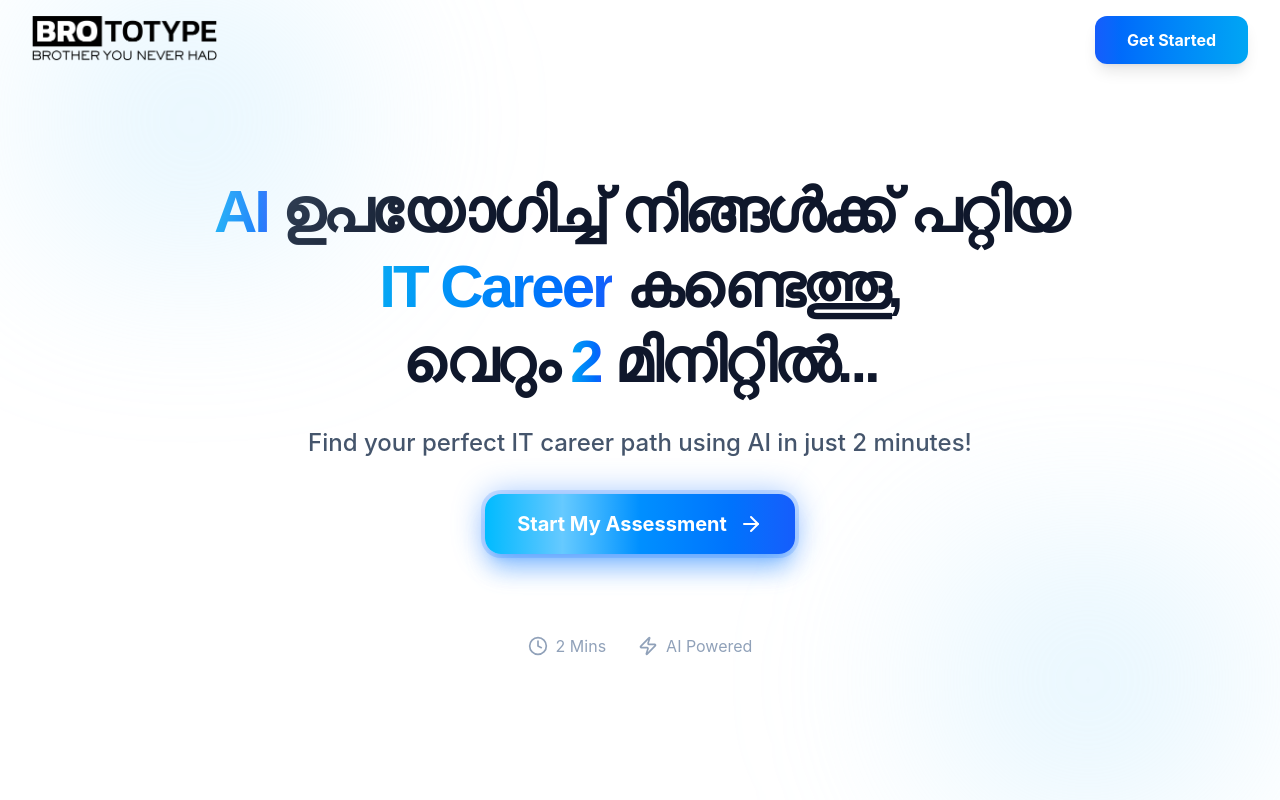
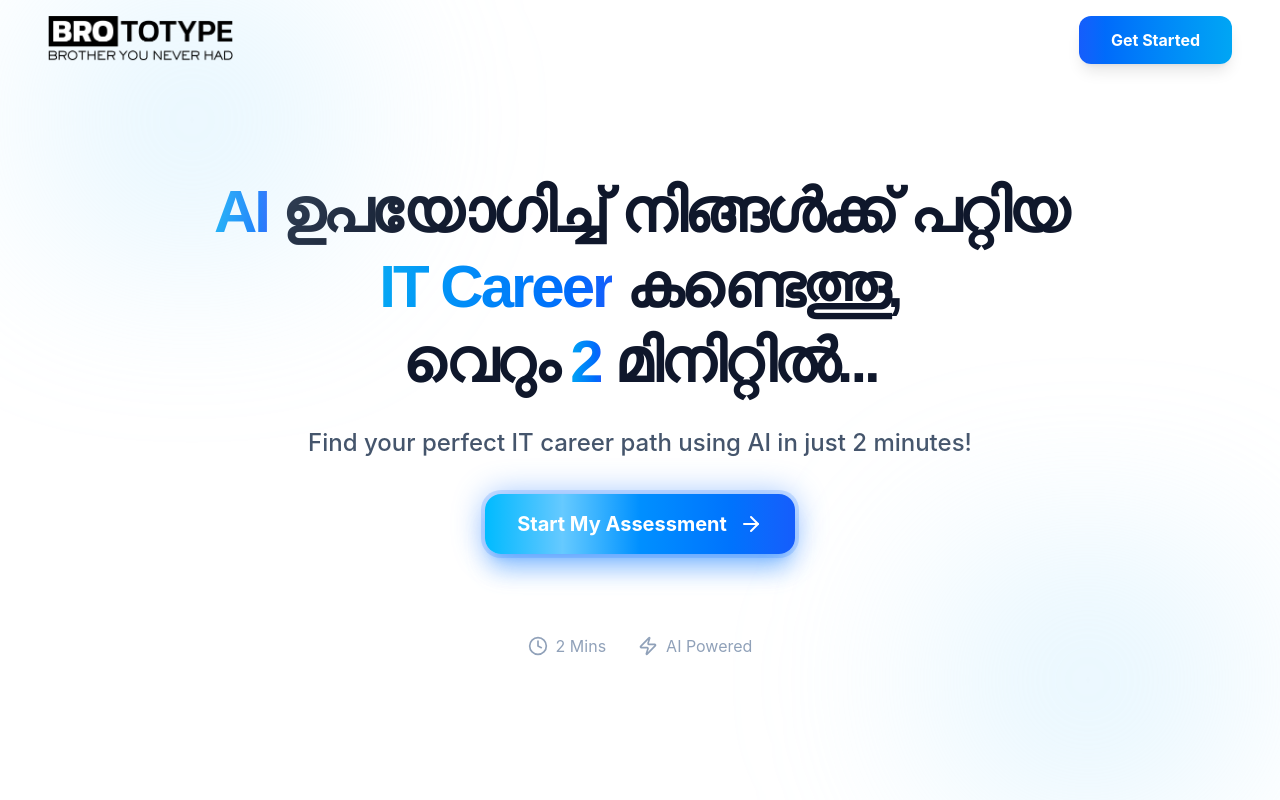
Before and after one commit to Adhithyashine/adcampaign1, a React (Vite) app: page / in a window 1280 px wide. Shown: the top 800 px of the page. Built offline with nearby package versions, Linux system fonts and the light colour scheme.

Commit message:
Fix navbar alignment for large screens

```diff
--- a/src/App.jsx
+++ b/src/App.jsx
@@ -232,7 +232,7 @@ export default function App() {
 
       {/* Header/Nav */}
       <nav className={`w-full fixed top-0 z-50 transition-all duration-300 ${isScrolled ? 'bg-white shadow-sm border-b border-slate-100' : 'bg-transparent border-b border-transparent'}`}>
-        <div className="max-w-7xl mx-auto px-4 md:px-8 py-3 md:py-4 flex justify-between items-center">
+        <div className="w-full px-4 md:px-8 lg:px-12 py-3 md:py-4 flex justify-between items-center">
           <div className="flex items-center cursor-pointer" onClick={() => window.location.reload()}>
             <img src="/logo.png" alt="Brototype" className="h-10 md:h-12 w-auto" />
           </div>
```
